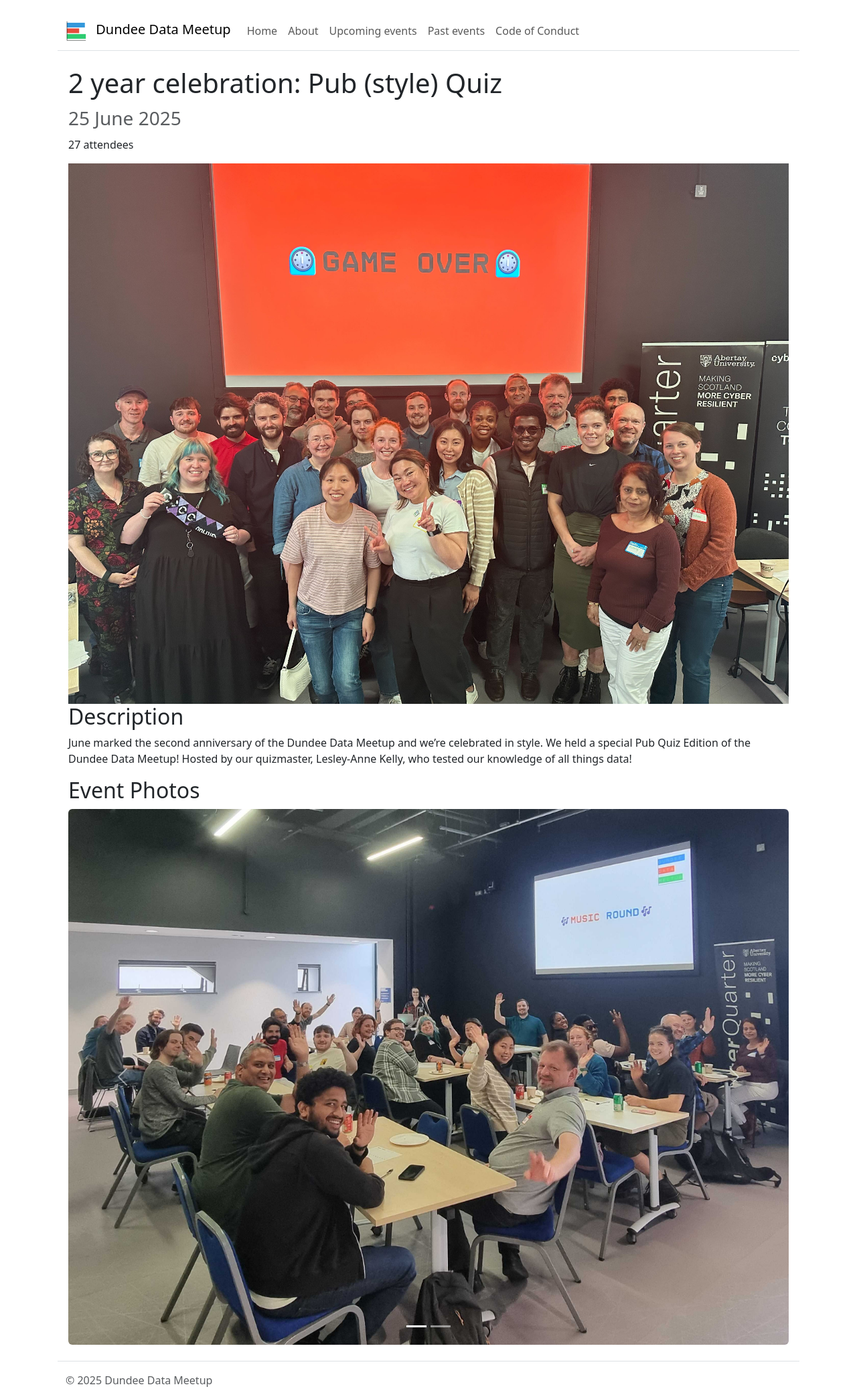
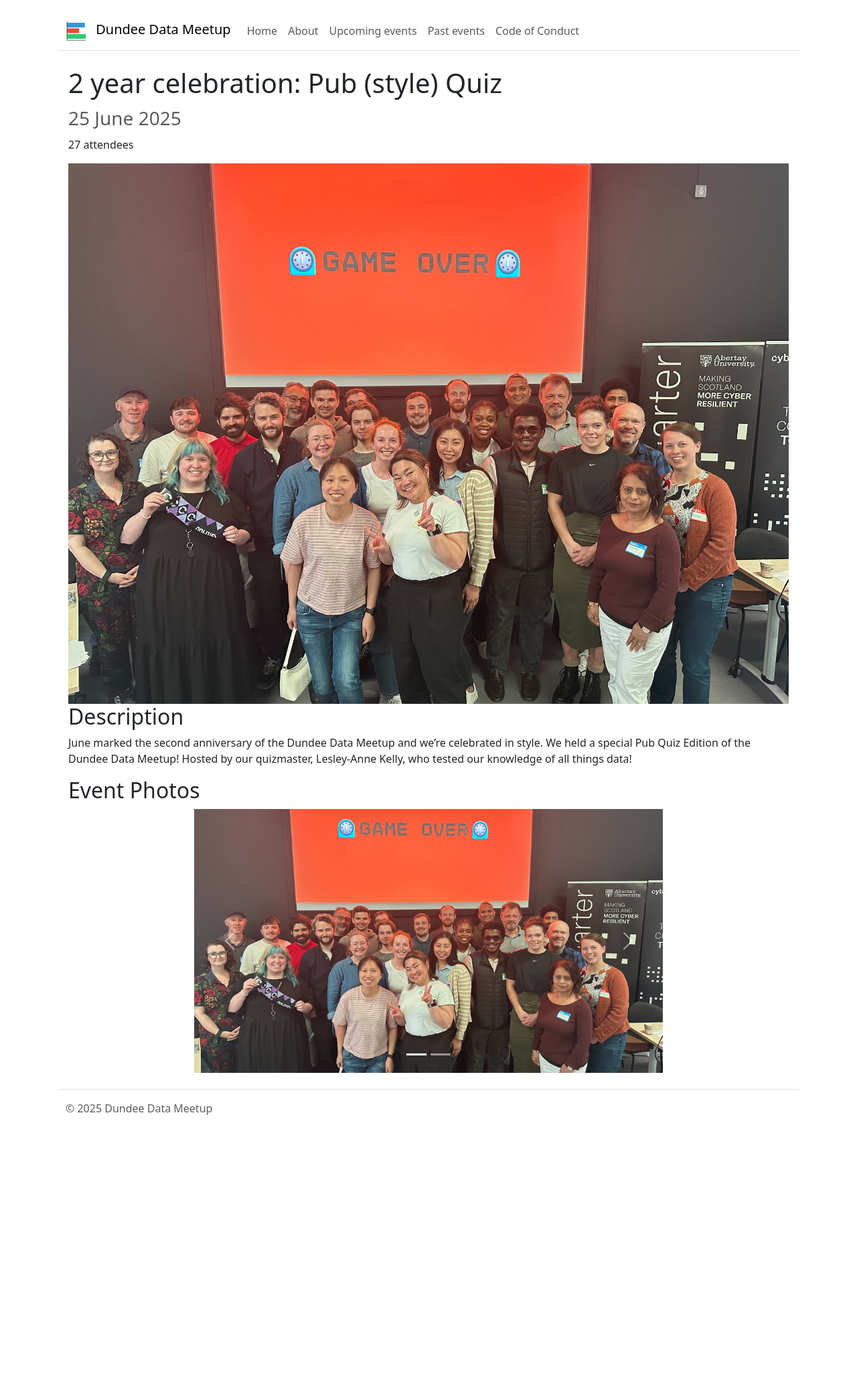
Before and after one commit to DundeeDataMeetup/dundeedatameetup.github.io, a Jekyll site: the page built from _events/2025/06.md, in a window 1280 px wide. Shown: the whole page at 67% size. Built offline with Jekyll 4.4.1, drawn with Linux system fonts in a browser that asks for light colours; after the commit the page ends 1683 px from its top, so only the background shows below that.

Commit message:
chore: Tweak the carousel size

```diff
--- a/assets/css/site.css
+++ b/assets/css/site.css
@@ -14,8 +14,28 @@
     object-fit: cover;
 }
 
+#eventPhotosCarousel {
+    /* Optional: set a max width for desktop, full width for mobile */
+    max-width: 700px;
+    margin-left: auto;
+    margin-right: auto;
+}
+
+#eventPhotosCarousel .carousel-item {
+    /* Maintain aspect ratio (e.g., 16:9) */
+    aspect-ratio: 16 / 9;
+    min-height: 200px; /* fallback for browsers without aspect-ratio */
+    background: #222;  /* fallback background */
+    display: flex;
+    align-items: center;
+    justify-content: center;
+}
+
 #eventPhotosCarousel .carousel-item img {
-    height: 800px;
+    width: 100%;
+    height: 100%;
     object-fit: cover;
     object-position: center;
+    border-radius: 0.5rem;
+    max-height: 60vh; /* never taller than 60% of viewport */
 }
```
